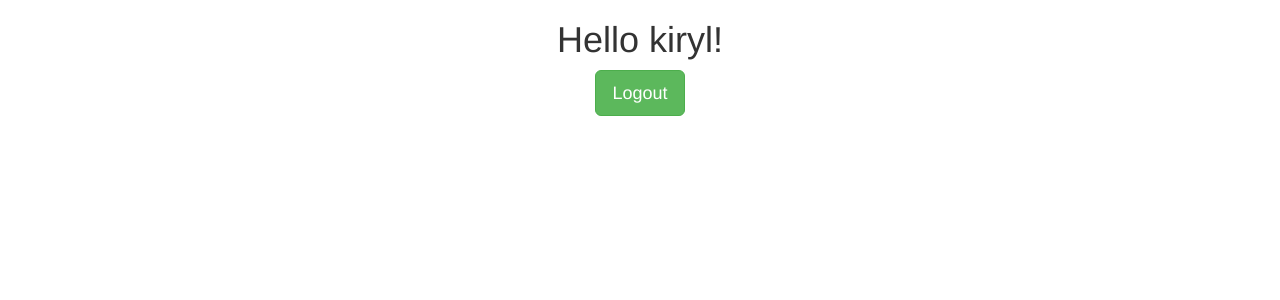
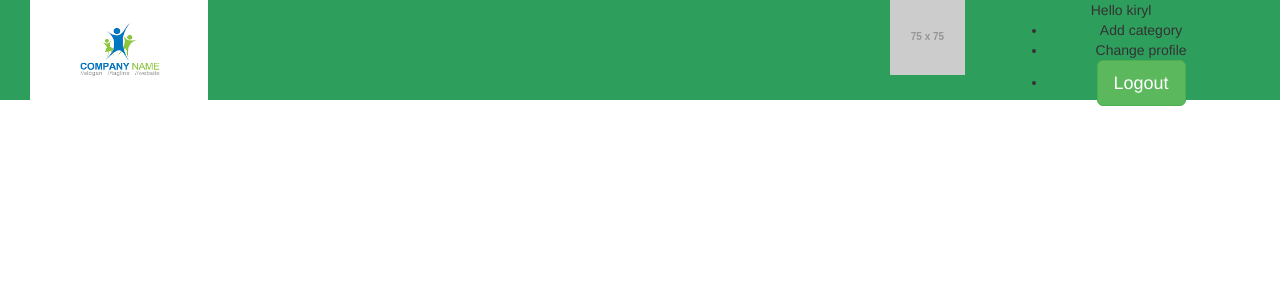
Before and after one commit to GSD-TrainingCenter/kiryl_k, a Django app: page / in a window 1280 px wide. Shown: the top 300 px of the page. Run offline with Django 3.2, Linux system fonts and the light colour scheme; a user stored in the database is signed in; grey boxes labelled with a size stand in for pictures from a placeholder-image service; some libraries are stand-ins or nearby versions.

Commit message:
Add navigation bar(not finished)

```diff
--- a/default/templates/default/home.html
+++ b/default/templates/default/home.html
@@ -1,12 +1,42 @@
 {% extends 'base.html' %}
+{% load static %}
 {% block content %}
 	{% if user.is_authenticated %}
 		<div class="container-fluid text-center">
 			<div class="row">
-				<div class="col-lg-8 col-lg-offset-2">
+				<div id="navbar" class="col-lg-12">
+					<div class="col-lg-2">
+						<img class="logo" src="{% static 'images/logo.png' %}" alt="">
+					</div>
+					<div class="col-lg-6">
+						&nbsp;
+					</div>
+					<div class="col-lg-4">
+						<div class="col-lg-4">
+							<img src="http://placehold.it/75x75" alt="">
+						</div>
+						<div class="col-lg-8">
+							<span>Hello {{ user.username }}</span>
+							<div class="user-menu">
+								<ul>
+									<li>
+										Add category
+									</li>
+									<li>
+										Change profile
+									</li>
+									<li>
+										<a class="btn btn-success btn-lg" href="/logout/">Logout</a>
+									</li>
+								</ul>
+							</div>
+						</div>
+					</div>
+				</div>
+				<!-- <div class="col-lg-8 col-lg-offset-2">
 					<h1>Hello {{ user.username }}!</h1>
 					<a class="btn btn-success btn-lg" href="/logout/">Logout</a>
-				</div>
+				</div> -->
 			</div>
 		</div>
 	{% else %}
--- a/static/css/global.css
+++ b/static/css/global.css
@@ -34,3 +34,13 @@ html, body {
 #login {
 	margin-top: 12%;
 }
+
+#navbar {
+	background-color: #2e9e5c;
+	height: 100px;
+}
+
+.logo {
+	width: 100%;
+	height: 100px;
+}
```
Also changed, not shown: db.sqlite3, static/images/logo.png (added).
